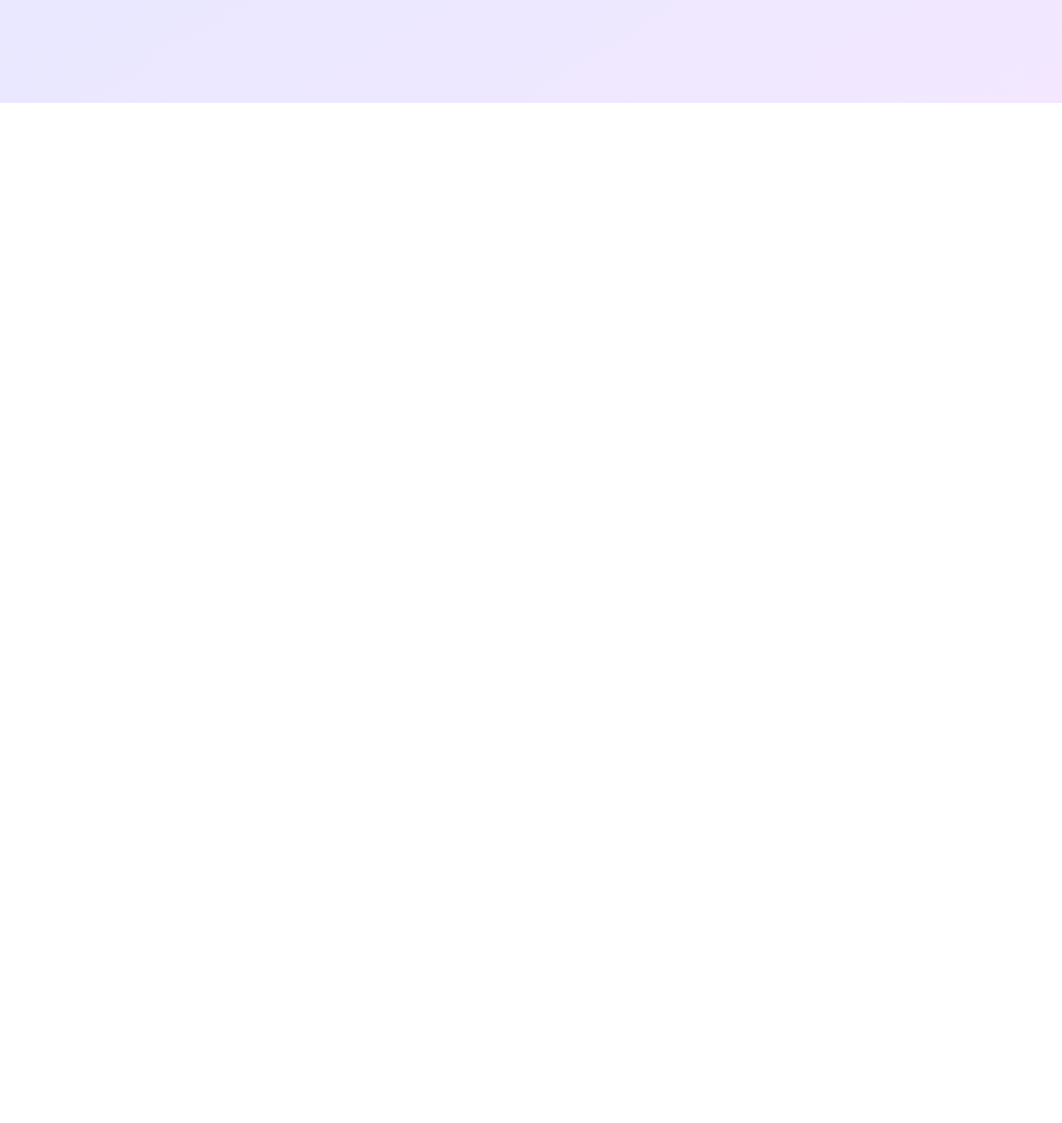
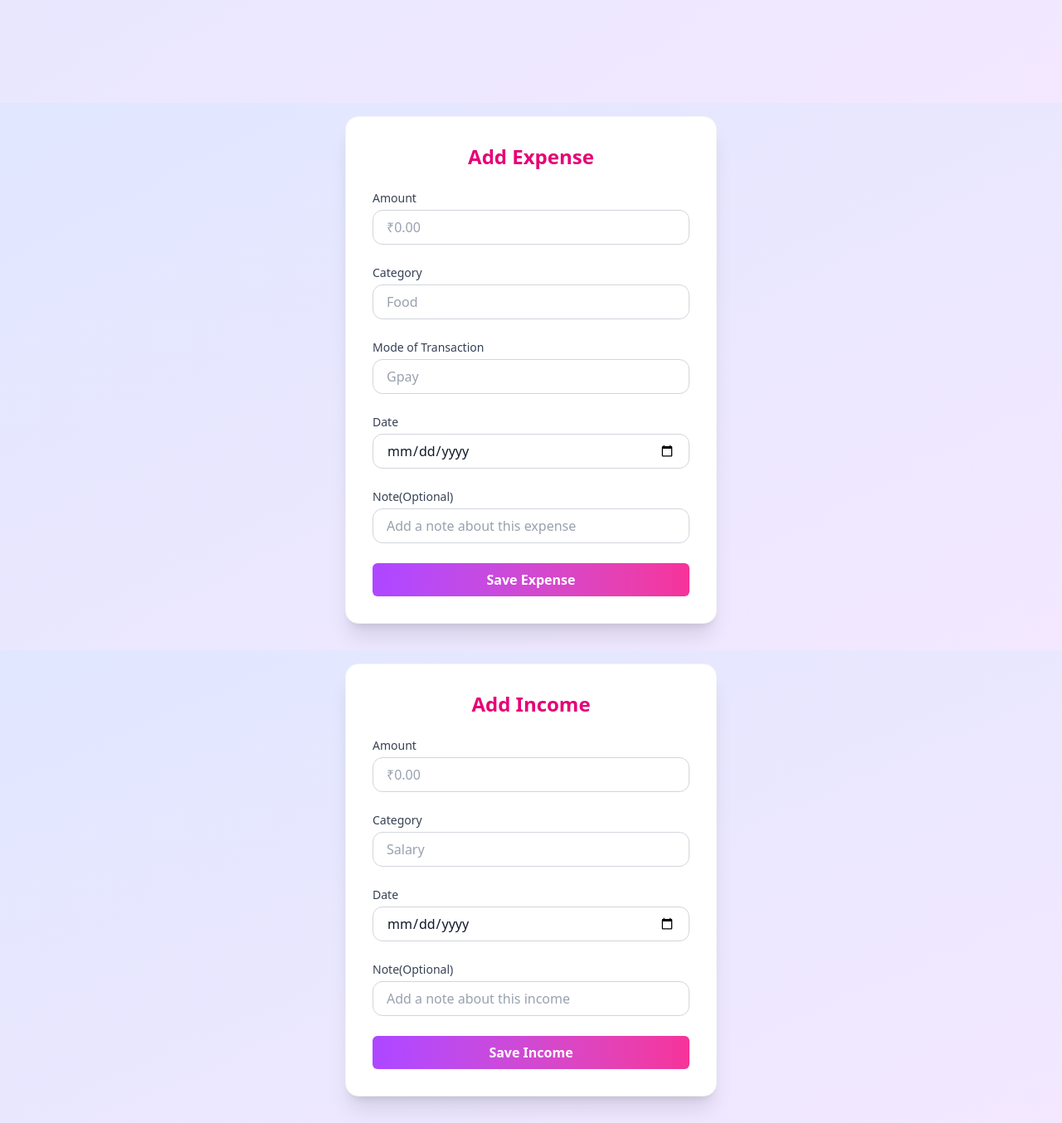
Before and after one commit to jumiabdul/Budget-Lens, a React (Vite) app: page / in a window 1280 px wide. Shown: the part 2118-3472 px from the top of the page at 83% size. Before the commit the page ends 2242 px from the top, so only its background shows below. Built offline with nearby package versions, Linux system fonts and the light colour scheme.

Commit message:
created ui of addincome and addexpense page

```diff
--- a/src/App.jsx
+++ b/src/App.jsx
@@ -1,3 +1,5 @@
+import AddExpense from './pages/AddExpense'
+import AddIncome from './pages/AddIncome'
 import Dashboard from './pages/Dashboard'
 import Login from './pages/Login'
 import Signup from './pages/Signup'
@@ -9,6 +11,8 @@ function App() {
       <Login/>
       <Signup/>
       <Dashboard/>
+      <AddExpense/>
+      <AddIncome/>
     </div>
   )
 }
--- a/src/pages/AddExpense.jsx
+++ b/src/pages/AddExpense.jsx
@@ -0,0 +1,56 @@
+
+export default function AddExpense() {
+    return (
+        <div className="p-4 bg-linear-to-br from-indigo-100 to-purple-100">
+
+            {/*Form to add expenses */}
+            <form className=" bg-white rounded-2xl shadow-xl p-8 w-full mb-4 max-w-md mx-auto text-center space-y-6 border border-gray-100">
+                <div className="space-y-1">
+                    <h1 className="text-2xl text-pink-600 font-bold">Add Expense</h1>
+                </div>
+
+                {/*Amount field */}
+                <div>
+                    <label className="text-sm text-left font-medium text-gray-700 block">Amount</label>
+                    <input type="number" placeholder="₹0.00"
+                        className="mt-1 w-full rounded-xl border border-gray-300 px-4 py-2 text-md text-gray-900 placeholder-gray-400 focus:outline-none focus:ring-2 focus:ring-indigo-400" />
+                </div>
+
+                {/*Category*/}
+                <div>
+                    <label className="text-sm text-left font-medium text-gray-700 block">Category</label>
+                    <input type="text" placeholder="Food" required
+                        className="mt-1 w-full rounded-xl border border-gray-300 px-4 py-2 text-md text-gray-900 placeholder-gray-400 focus:outline-none focus:ring-2 focus:ring-indigo-400" />
+                </div>
+
+                {/*Mode of Transaction*/}
+                <div>
+                    <label className="text-sm text-left font-medium text-gray-700 block">Mode of Transaction</label>
+                    <input type="text" placeholder="Gpay" required
+                        className="mt-1 w-full rounded-xl border border-gray-300 px-4 py-2 text-md text-gray-900 placeholder-gray-400 focus:outline-none focus:ring-2 focus:ring-indigo-400" />
+                </div>
+
+                {/*Date field*/}
+                <div>
+                    <label className="text-sm text-left font-medium text-gray-700 block">Date</label>
+                    <input type="date" placeholder="" required
+                        className="mt-1 w-full rounded-xl border border-gray-300 px-4 py-2 text-md text-gray-900 placeholder-gray-400 focus:outline-none focus:ring-2 focus:ring-indigo-400" />
+                </div>
+
+                {/*Notes field */}
+                <div>
+                    <label className="text-sm text-left font-medium text-gray-700 block">Note(Optional)</label>
+                    <input type="text" placeholder="Add a note about this expense"
+                        className="mt-1 w-full rounded-xl border border-gray-300 px-4 py-2 text-md text-gray-900 placeholder-gray-400 focus:outline-none focus:ring-2 focus:ring-indigo-400" />
+                </div>
+
+                {/*Save Button */}
+                <button type="submit"
+                    className="w-full px-4 py-2 bg-linear-to-r from-purple-500 to-pink-500 text-white rounded-md font-semibold hover:opacity-90">
+                    Save Expense
+                </button>
+            </form>
+
+        </div>
+    )
+}
--- a/src/pages/AddIncome.jsx
+++ b/src/pages/AddIncome.jsx
@@ -0,0 +1,49 @@
+
+export default function AddIncome() {
+    return (
+        <div className="p-4 bg-linear-to-br from-indigo-100 to-purple-100">
+
+            {/*Form to add income */}
+            <form className=" bg-white rounded-2xl shadow-xl p-8 w-full mb-4 max-w-md mx-auto text-center space-y-6 border border-gray-100">
+                <div className="space-y-1">
+                    <h1 className="text-2xl text-pink-600 font-bold">Add Income</h1>
+                </div>
+
+                {/*Amount field */}
+                <div>
+                    <label className="text-sm text-left font-medium text-gray-700 block">Amount</label>
+                    <input type="number" placeholder="₹0.00"
+                        className="mt-1 w-full rounded-xl border border-gray-300 px-4 py-2 text-md text-gray-900 placeholder-gray-400 focus:outline-none focus:ring-2 focus:ring-indigo-400" />
+                </div>
+
+                {/*Category*/}
+                <div>
+                    <label className="text-sm text-left font-medium text-gray-700 block">Category</label>
+                    <input type="text" placeholder="Salary" required
+                        className="mt-1 w-full rounded-xl border border-gray-300 px-4 py-2 text-md text-gray-900 placeholder-gray-400 focus:outline-none focus:ring-2 focus:ring-indigo-400" />
+                </div>
+
+                {/*Date field*/}
+                <div>
+                    <label className="text-sm text-left font-medium text-gray-700 block">Date</label>
+                    <input type="date" placeholder="" required
+                        className="mt-1 w-full rounded-xl border border-gray-300 px-4 py-2 text-md text-gray-900 placeholder-gray-400 focus:outline-none focus:ring-2 focus:ring-indigo-400" />
+                </div>
+
+                {/*Notes field */}
+                <div>
+                    <label className="text-sm text-left font-medium text-gray-700 block">Note(Optional)</label>
+                    <input type="text" placeholder="Add a note about this income"
+                        className="mt-1 w-full rounded-xl border border-gray-300 px-4 py-2 text-md text-gray-900 placeholder-gray-400 focus:outline-none focus:ring-2 focus:ring-indigo-400" />
+                </div>
+
+                {/*Save Button */}
+                <button type="submit"
+                    className="w-full px-4 py-2 bg-linear-to-r from-purple-500 to-pink-500 text-white rounded-md font-semibold hover:opacity-90">
+                    Save Income
+                </button>
+            </form>
+
+        </div>
+    )
+}
```
